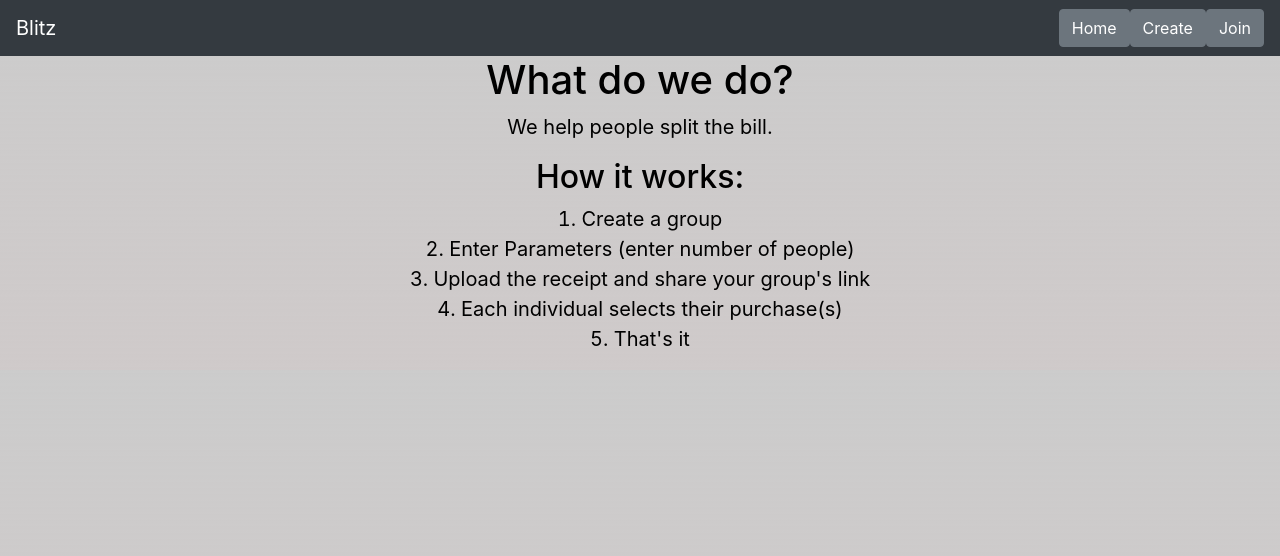
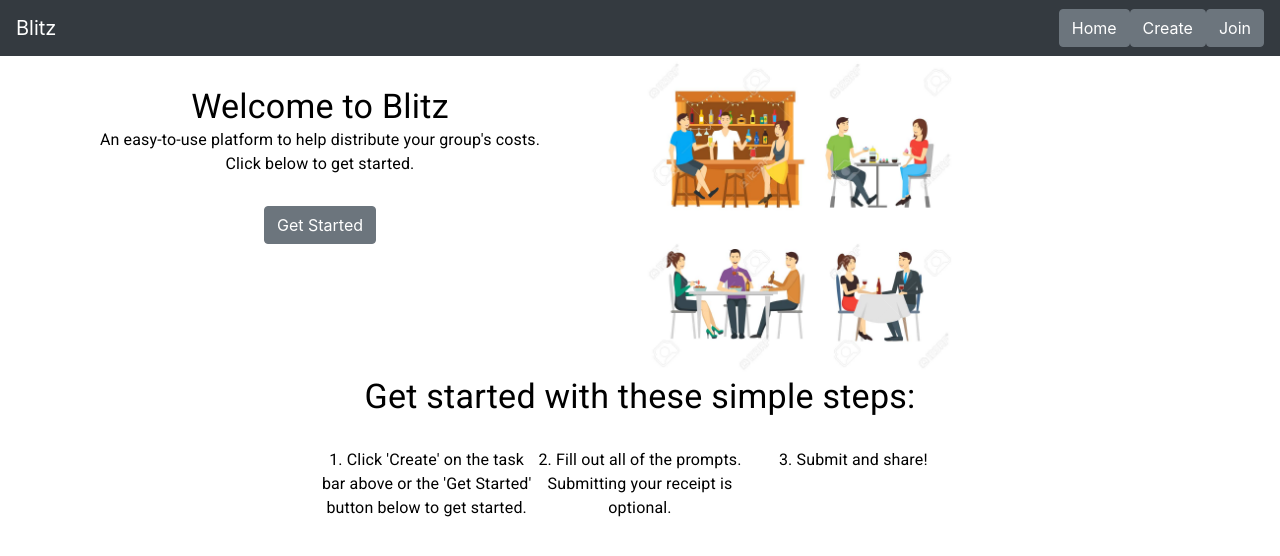
Before and after one commit to Suchwinder/Blitz, a React (Create React App) app in the folder front_end/: page / in a window 1280 px wide. Shown: the top 556 px of the page. Built offline with nearby package versions, Linux system fonts and the light colour scheme.

Commit message:
implementing wireframe design

```diff
--- a/front_end/src/components/create_group/CreateGroup.css
+++ b/front_end/src/components/create_group/CreateGroup.css
@@ -1,6 +1,6 @@
-body {
+/* body {
     background-image: linear-gradient(rgba(128, 128, 128, 0.404), rgba(179, 171, 171, 0.63));
-}
+} */
 
 .text {
     font-size: 20px;
--- a/front_end/src/components/join_group/JoinGroup.css
+++ b/front_end/src/components/join_group/JoinGroup.css
@@ -1,6 +1,6 @@
-body {
+/* body {
     background-image: linear-gradient(rgba(128, 128, 128, 0.404), rgba(179, 171, 171, 0.63));
-}
+} */
 
 .text {
     font-size: 20px;
--- a/front_end/src/components/main_page/MainPage.css
+++ b/front_end/src/components/main_page/MainPage.css
@@ -1,4 +1,4 @@
-body {
+/* body {
     background-image: linear-gradient(rgba(128, 128, 128, 0.404), rgba(179, 171, 171, 0.63));
 }
 
@@ -12,3 +12,4 @@
 ol {
     padding-left:0; list-style-position:inside;
 }
+ */
--- a/front_end/src/components/main_page/MainPage.jsx
+++ b/front_end/src/components/main_page/MainPage.jsx
@@ -1,27 +1,86 @@
 import React, { Component } from 'react';
-import NavBar from '../nav_bar/NavBar'
-import './MainPage.css'
+import NavBar from '../nav_bar/NavBar';
+import Grid from '@material-ui/core/Grid';
+import { Typography } from "@material-ui/core";
+import { withStyles } from "@material-ui/core/styles";
+import people from './people.jpg';
+import { Button } from 'reactstrap';
+// import './MainPage.css';
+
+const styles = () => ({
+  root:{
+
+  },
+  img:{
+    // zIndex: -1,
+    width: '25%',
+    height: '25%',
+    top: 0,
+    left: 0,
+  },
+  text:{
+    fontSize: '20px',
+    color: 'black',
+    position: 'static',
+    textAlign: 'center',
+  },
+  steps:{
+    justifyContent: 'center',
+  },
+});
 
 class MainPage extends Component{
   render(){
+    const { classes } = this.props;
     return(
-      <div>
+      <div className={classes.root}>
         <NavBar/>
-        <div className="text">
-          <h1>What do we do?</h1>
-          <p>We help people split the bill.</p>
-          <h2>How it works:</h2>
-          <ol>
-            <li>Create a group</li>{" "}
-            <li>Enter Parameters (enter number of people)</li>{" "}
-            <li>Upload the receipt and share your group's link</li>{" "}
-            <li>Each individual selects their purchase(s)</li> <li>That's it</li>{" "}
-          </ol>{" "}
+        <div className={classes.text}>
+          <Grid container>
+            <Grid item xs={12} sm={6}>
+              <br></br>
+              <Typography variant="h4">
+                Welcome to Blitz
+              </Typography>
+              <Typography>
+                An easy-to-use platform to help distribute your group's costs.
+              </Typography>
+              <Typography>
+                Click below to get started.
+              </Typography>
+              <br></br>
+              <Button>Get Started</Button>
+            </Grid>
+            <img className={classes.img} src={people} alt="people"/>
+          </Grid>
+          <Grid item xs={12} sm={6}>
+
+          </Grid>
+          <Typography variant="h4">
+              Get started with these simple steps:
+          </Typography>
+          <br></br>
+          <Grid container className={classes.steps}>
+            <Grid item xs={4} sm={2}>
+              <Typography>
+                1. Click 'Create' on the task bar above or the 'Get Started' button below to get started.
+              </Typography>
+            </Grid>
+            <Grid item xs={4} sm={2}>
+              <Typography>
+                2. Fill out all of the prompts. Submitting your receipt is optional.
+              </Typography>
+            </Grid>
+            <Grid item xs={4} sm={2}>
+              <Typography>
+                3. Submit and share!
+              </Typography>
+            </Grid>
+          </Grid>
         </div>
       </div>
     )
   }
-
 }
 
-export default MainPage;
+export default withStyles(styles)(MainPage);
--- a/front_end/src/components/split_bill_page/SplitBill.css
+++ b/front_end/src/components/split_bill_page/SplitBill.css
@@ -1,9 +1,9 @@
-body {
+/* body {
   background-image: linear-gradient(
     rgba(128, 128, 128, 0.404),
     rgba(179, 171, 171, 0.63)
   );
-}
+} */
 
 .add_user_button {
   padding-left: 70%;
```
Also changed, not shown: front_end/src/components/main_page/people.jpg (added).
